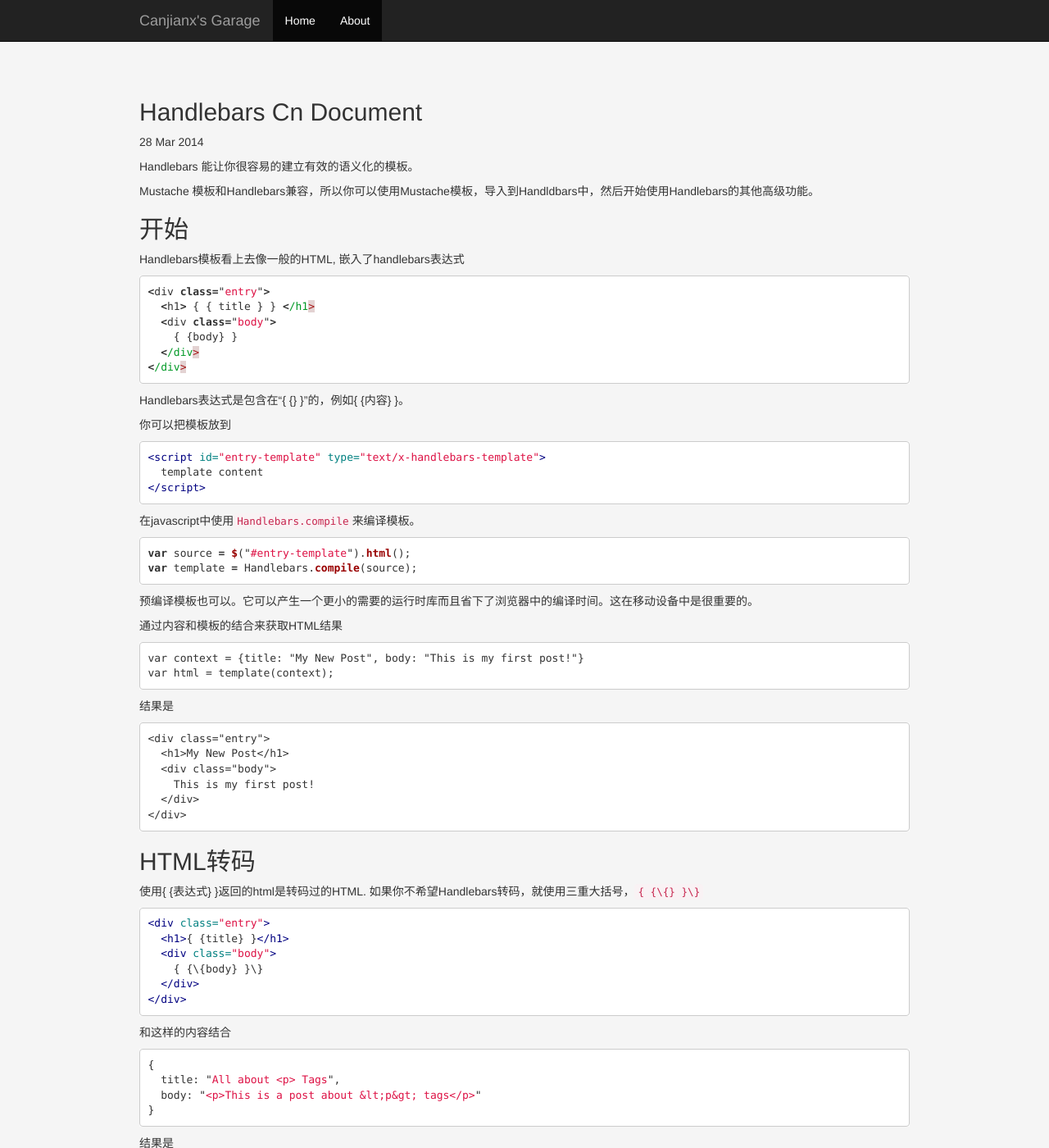
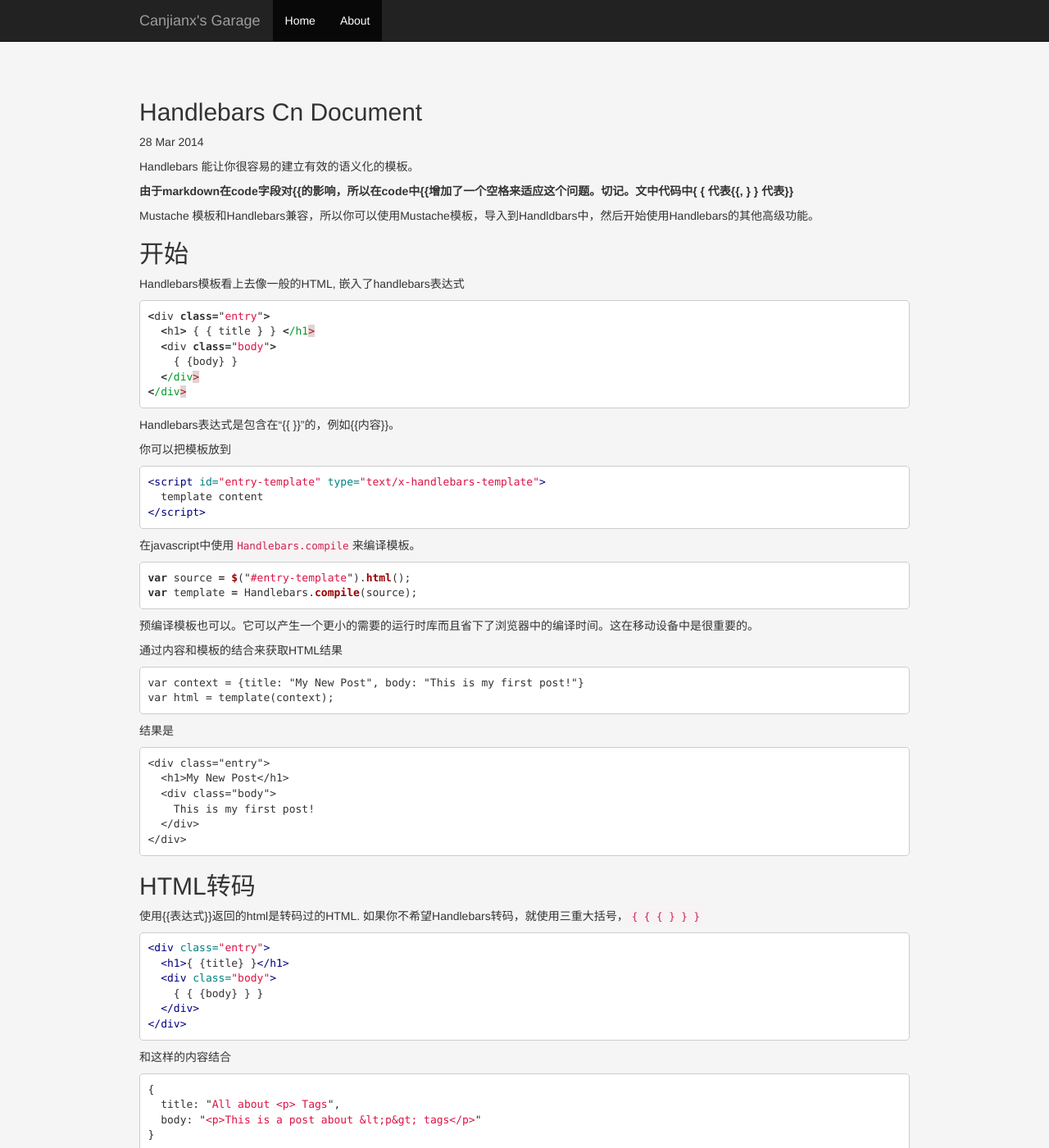
Before and after one commit to canjianx/canjianx.github.io, a Jekyll site: the page built from _posts/2014-03-28-Handlebars.md, in a window 1280 px wide and 1400 px high. Shown: the whole window at 82% size. Built offline with Jekyll 4.4.1, drawn with Linux system fonts in a browser that asks for light colours; nearby versions of some CDN libraries; some of the changed text lies outside the part shown.

Commit message:
modify the handlebars

````diff
--- a/_posts/2014-03-28-Handlebars.md
+++ b/_posts/2014-03-28-Handlebars.md
@@ -7,6 +7,8 @@
 
 
 Handlebars 能让你很容易的建立有效的语义化的模板。
+
+**由于markdown在code字段对\{\{的影响，所以在code中\{\{增加了一个空格来适应这个问题。切记。文中代码中\{ \{ 代表\{\{, \} \} 代表\}\}**
 
 Mustache 模板和Handlebars兼容，所以你可以使用Mustache模板，导入到Handldbars中，然后开始使用Handlebars的其他高级功能。
 
@@ -23,7 +25,7 @@
 </div>
 ```
 
-Handlebars表达式是包含在“{ {} }”的，例如{ {内容} }。
+Handlebars表达式是包含在“\{\{ \}\}”的，例如\{\{内容\}\}。
 
 你可以把模板放到<script>标签中以便传给浏览器
 
@@ -62,13 +64,13 @@
 
 ## HTML转码
 
-使用{ {表达式} }返回的html是转码过的HTML. 如果你不希望Handlebars转码，就使用三重大括号，`{ {\{} }\}`
+使用\{\{表达式\}\}返回的html是转码过的HTML. 如果你不希望Handlebars转码，就使用三重大括号，`{ { { } } }`
 
 ```html
 <div class="entry">
   <h1>{ {title} }</h1>
   <div class="body">
-    { {\{body} }\}
+    { { {body} } }
   </div>
 </div>
 ```
@@ -104,7 +106,7 @@
 });
 ```
 
-这个函数将会包装传入的参数，但是让返回值安全，这样Handlebars将 不会对它做转码，即使"{ {\{} }\}"没使用。
+这个函数将会包装传入的参数，但是让返回值安全，这样Handlebars将 不会对它做转码，即使"\{\{\{\}\}\}"没使用。
 
 ## 块表达式
 
````
